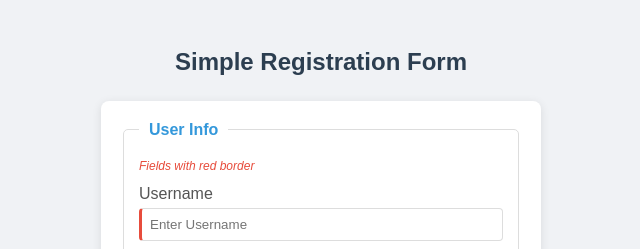
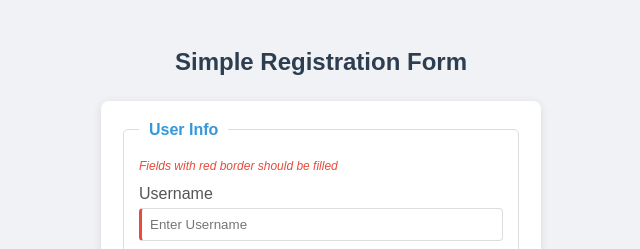
Before and after one commit to Kizito57/registration-form, a plain HTML site: page index.html in a window 1280 px wide. Shown: the top 249 px of the page, 319-959 px from the left. Drawn offline with Linux system fonts and the light colour scheme.

Commit message:
addded Fields with red border should be filled

```diff
--- a/index.html
+++ b/index.html
@@ -13,7 +13,7 @@
   <form>
     <fieldset>
       <legend>User Info</legend>
-      <p class="required-note">Fields with red border</p>
+      <p class="required-note">Fields with red border should be filled</p>
 
       <label for="username">Username</label>
       <input type="text" id="username" name="username" placeholder="Enter Username" required minlength="4" maxlength="12">
```
